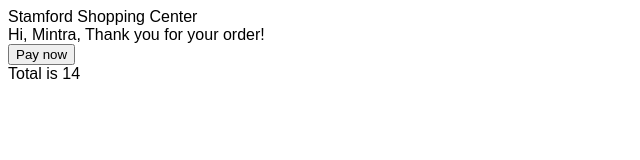
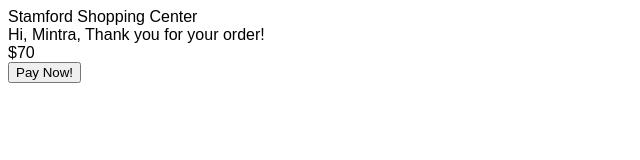
Before and after one commit to yogosup/ITE220, a plain HTML site: page Week 2/index.html in a window 1280 px wide. Shown: the full height of the page, 0-640 px from the left. Drawn offline with Linux system fonts and the light colour scheme; files that its build step writes are made by us from their sources.

Commit message:
Week 2 files

```diff
--- a/Week 2/index.html
+++ b/Week 2/index.html
@@ -11,7 +11,7 @@
 				Hi, Mintra, Thank you for your order!
 			</div>
 			<div class="total-price" id="totalPrice"></div>
-			<button>Pay now</button>
+			<button>Pay Now!</button>
 		</div>
 	</div>
 
--- a/Week 2/js/add-content.js
+++ b/Week 2/js/add-content.js
@@ -6,4 +6,14 @@
 quantity = 14;
 total = price = quantity;
 
-document.write("Total is " + total);
+var price;
+var quanitity;
+var total;
+
+price = 5;
+quantity = 14;
+total = price * quantity;
+
+//document.write("Total is" + total);
+var totalPriceEle = document.getElementById("totalPrice");
+totalPriceEle.textContent = "$" + total;
```
